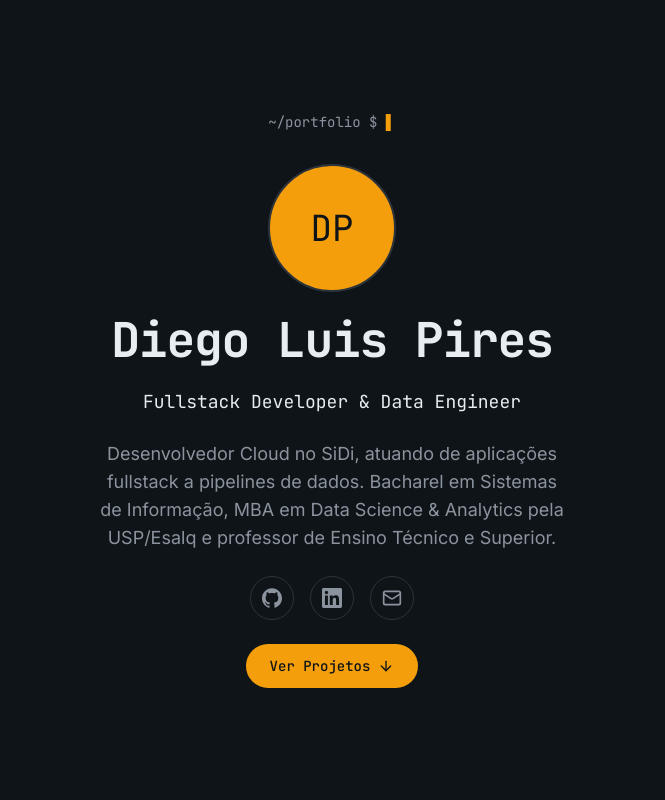
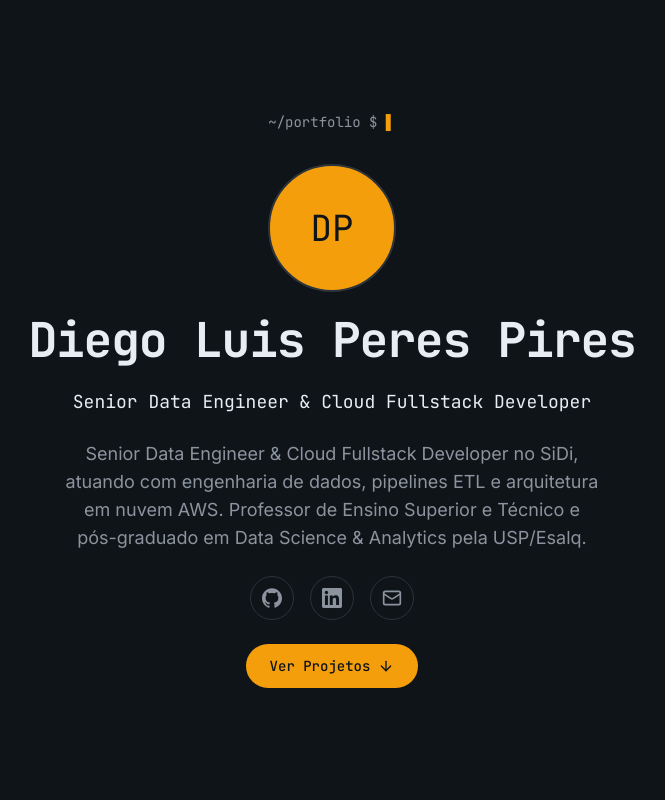
Before and after one commit to dlpires/portfolio, a Next.js app: page / in a window 1280 px wide. Shown: the top 800 px of the page, without its empty margins (308-973 px from the left). Built offline with nearby package versions, Linux system fonts and the light colour scheme.

Commit message:
fix(profile): update name, role and bio from CV

```diff
--- a/src/app/layout.tsx
+++ b/src/app/layout.tsx
@@ -13,9 +13,9 @@ const inter = Inter({
 });
 
 export const metadata: Metadata = {
-  title: "Diego Luis Pires — Fullstack Developer & Data Engineer",
+  title: "Diego Luis Peres Pires — Senior Data Engineer & Cloud Fullstack Developer",
   description:
-    "Portfólio de Diego Luis Pires, Fullstack Developer & Data Engineer no SiDi: aplicações web, dados e machine learning.",
+    "Portfólio de Diego Luis Peres Pires, Senior Data Engineer & Cloud Fullstack Developer no SiDi: engenharia de dados, arquitetura AWS e aplicações fullstack.",
 };
 
 export default function RootLayout({
--- a/src/data/profile.ts
+++ b/src/data/profile.ts
@@ -22,13 +22,13 @@ export type Profile = {
 };
 
 export const profile: Profile = {
-  name: "Diego Luis Pires",
-  role: "Fullstack Developer & Data Engineer",
-  bio: "Desenvolvedor Cloud no SiDi, atuando de aplicações fullstack a pipelines de dados. Bacharel em Sistemas de Informação, MBA em Data Science & Analytics pela USP/Esalq e professor de Ensino Técnico e Superior.",
+  name: "Diego Luis Peres Pires",
+  role: "Senior Data Engineer & Cloud Fullstack Developer",
+  bio: "Senior Data Engineer & Cloud Fullstack Developer no SiDi, atuando com engenharia de dados, pipelines ETL e arquitetura em nuvem AWS. Professor de Ensino Superior e Técnico e pós-graduado em Data Science & Analytics pela USP/Esalq.",
   avatar: {
     src: null,
     initials: "DP",
-    alt: "Foto de perfil de Diego Luis Pires",
+    alt: "Foto de perfil de Diego Luis Peres Pires",
   },
   socials: [
     {
```
